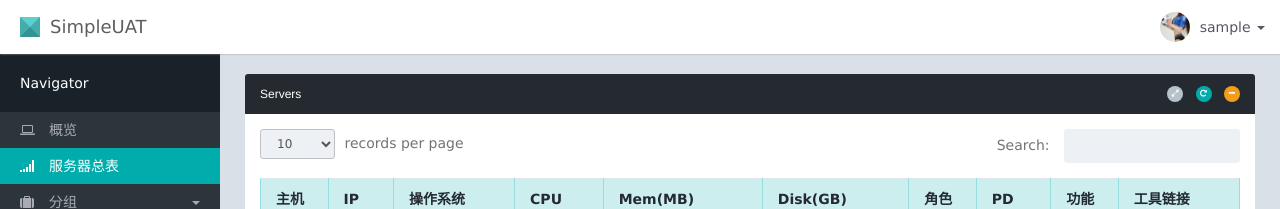
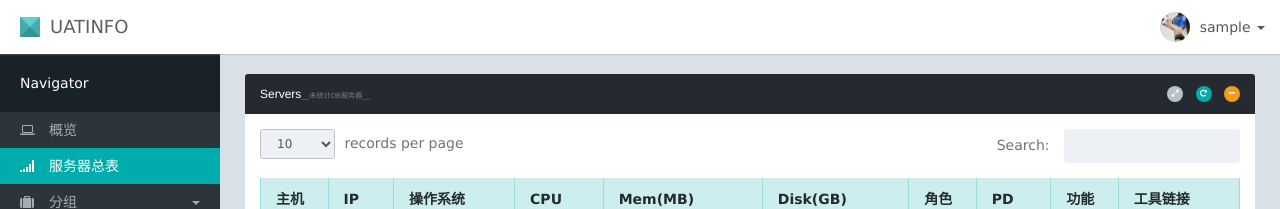
Before and after one commit to davechina/simpleuat, a Django app: page /servers/ in a window 1280 px wide. Shown: the top 209 px of the page. Run offline with Django 3.2, Linux system fonts and the light colour scheme; the visitor is signed in with stand-in values (Sample User, id 1); data that the repository does not hold is empty; parts of the project's set-up code (start-up, migrations or seed data) failed here and were passed over; some libraries are stand-ins or nearby versions.

Commit message:
细节修改

```diff
--- a/mytest/settings.py
+++ b/mytest/settings.py
@@ -196,8 +196,8 @@ TEMPLATE_CONTEXT_PROCESSORS = (
 # CAS
 LOGIN_URL = '/login/'
 LOGIN_REDIRECT_URL = '/'
-CAS_SERVER_URL = "https://cas.ctripcorp.com/caso/"
-# CAS_SERVER_URL = "http://cas.uat.qa.nt.ctripcorp.com/caso/"
+#CAS_SERVER_URL = "https://cas.ctripcorp.com/caso/"
+CAS_SERVER_URL = "http://cas.uat.qa.nt.ctripcorp.com/caso/"
 CAS_LOGOUT_COMPLETELY = True
 CAS_IGNORE_REFERER = True
 CAS_REDIRECT_URL = "/"
--- a/mytest/templates/base.html
+++ b/mytest/templates/base.html
@@ -34,7 +34,7 @@
 			<div class="container-fluid">
 				<!-- begin mobile sidebar expand / collapse button -->
 				<div class="navbar-header">
-					<a href="/" class="navbar-brand"><span class="navbar-logo"></span> SimpleUAT</a>
+					<a href="/" class="navbar-brand"><span class="navbar-logo"></span> UATINFO</a>
 					<button type="button" class="navbar-toggle" data-click="sidebar-toggled">
 						<span class="icon-bar"></span>
 						<span class="icon-bar"></span>
--- a/mytest/templates/servers.html
+++ b/mytest/templates/servers.html
@@ -60,7 +60,7 @@
                         <a href="javascript:;" class="btn btn-xs btn-icon btn-circle btn-success" data-click="panel-reload"><i class="fa fa-repeat"></i></a>
                         <a href="javascript:;" class="btn btn-xs btn-icon btn-circle btn-warning" data-click="panel-collapse"><i class="fa fa-minus"></i></a>
                     </div>
-                    <h4 class="panel-title">Servers</h4>
+                    <h4 class="panel-title">Servers<small>__未统计DB服务器__</small></h4>
                 </div>
 
                 <div class="panel-body">
```
Also changed, not shown: 1 other file.
